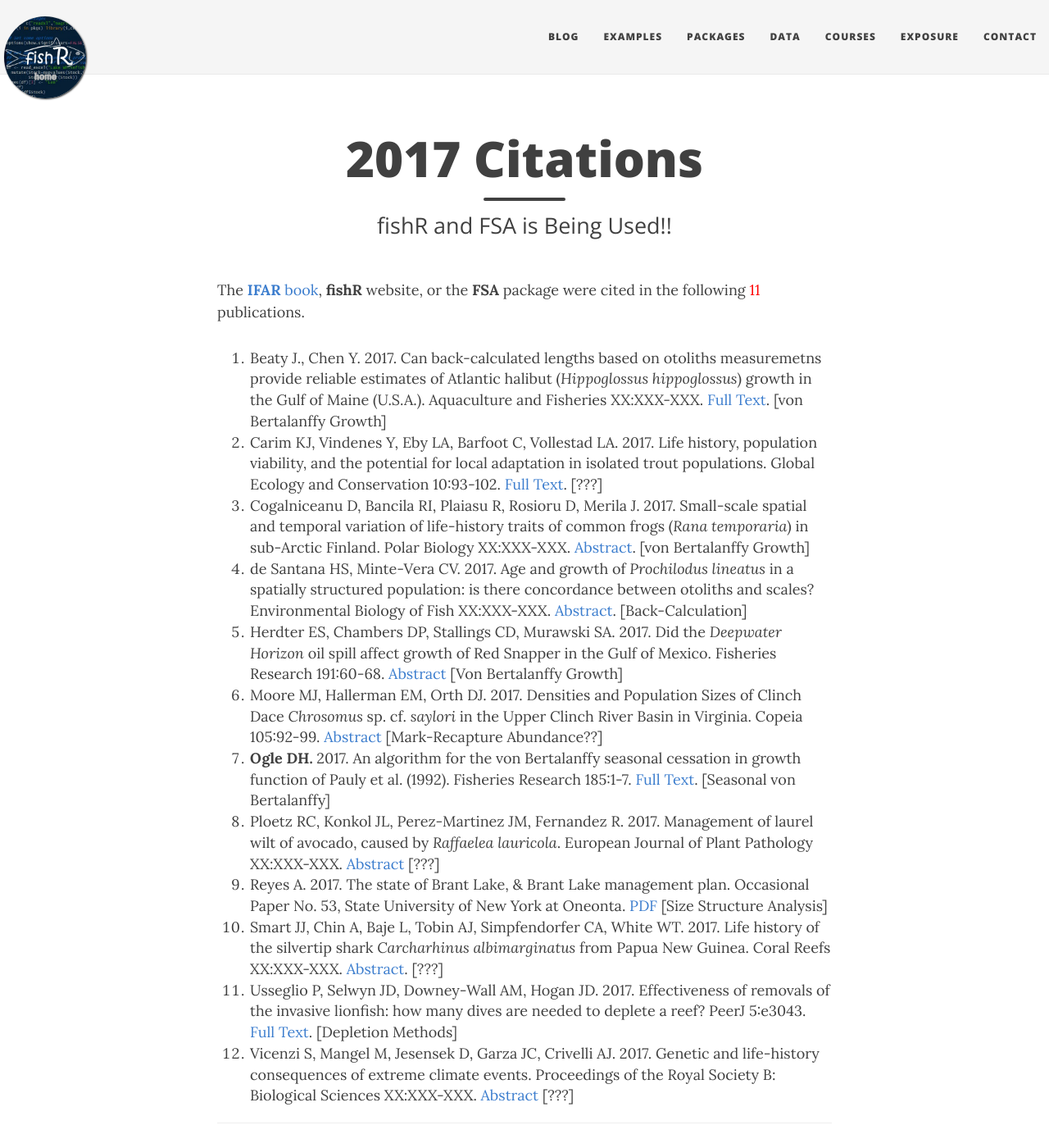
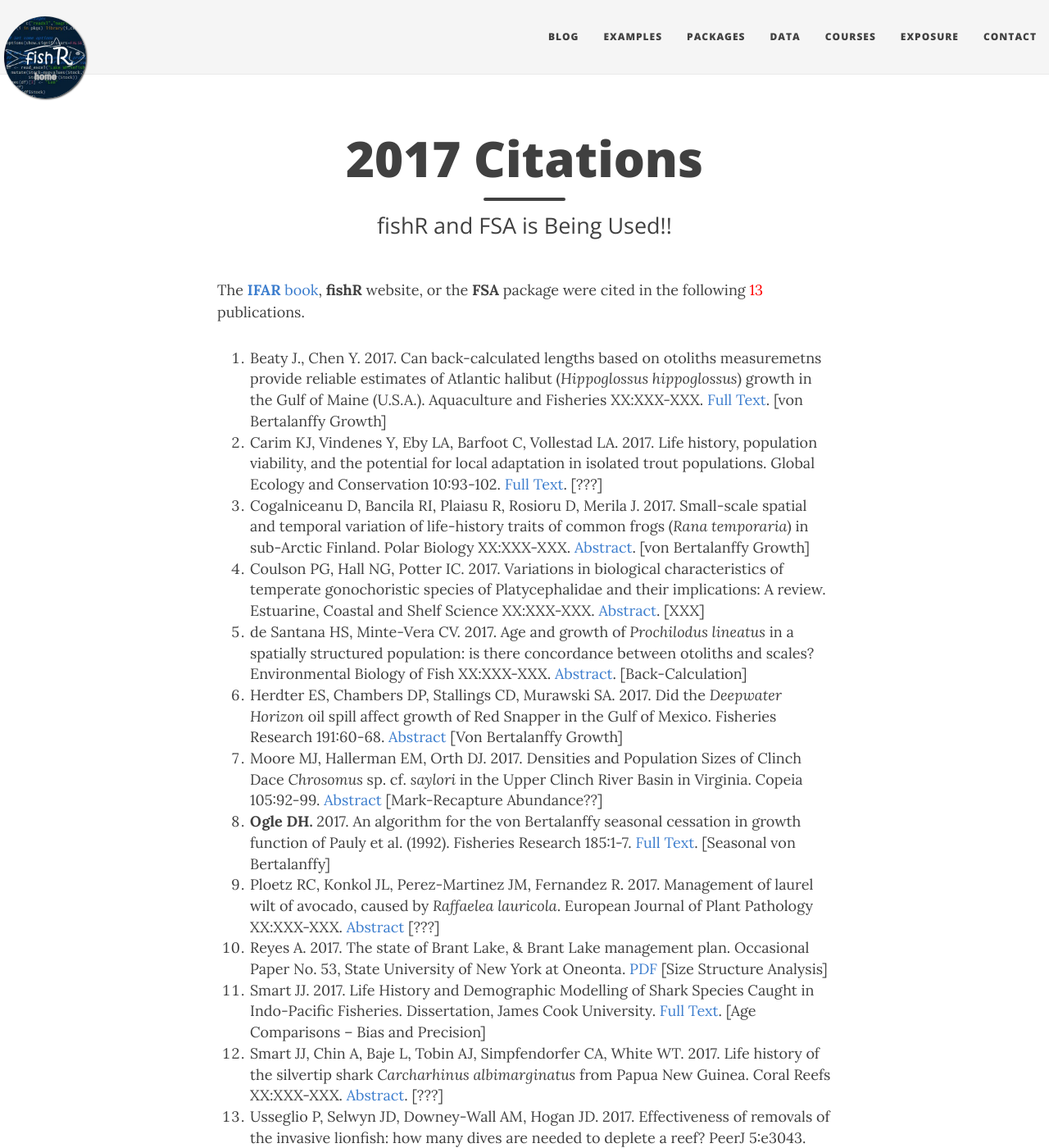
Before and after one commit to droglenc/fishR, a Jekyll site: the page built from exposure/exposure-citations17.md, in a window 1280 px wide and 1400 px high. Shown: the whole window at 82% size. Built offline with Jekyll 4.4.1, drawn with Linux system fonts in a browser that asks for light colours; nearby versions of some CDN libraries.

Commit message:
Added citations

```diff
--- a/exposure/exposure-citations17.md
+++ b/exposure/exposure-citations17.md
@@ -5,17 +5,20 @@ subtitle: fishR and FSA is Being Used!!
 css: "/css/exposure-citation.css"
 ---
 
-The [**IFAR** book](http://derekogle.com/IFAR/), **fishR** website, or the **FSA** package were cited in the following <span id="contact-div">11</span> publications.
+The [**IFAR** book](http://derekogle.com/IFAR/), **fishR** website, or the **FSA** package were cited in the following <span id="contact-div">13</span> publications.
 
 1. Beaty J., Chen Y. 2017. Can back-calculated lengths based on otoliths measuremetns provide reliable estimates of Atlantic halibut (*Hippoglossus hippoglossus*) growth in the Gulf of Maine (U.S.A.). Aquaculture and Fisheries XX:XXX-XXX. [Full Text](http://www.sciencedirect.com/science/article/pii/S2468550X17300023). [von Bertalanffy Growth]
 1. Carim KJ, Vindenes Y, Eby LA, Barfoot C, Vollestad LA. 2017. Life history, population viability, and the potential for local adaptation in isolated trout populations. Global Ecology and Conservation 10:93-102. [Full Text](http://www.sciencedirect.com/science/article/pii/S2351989416301457). [???]
 1. Cogalniceanu D, Bancila RI, Plaiasu R, Rosioru D, Merila J. 2017. Small-scale spatial and temporal variation of life-history traits of common frogs (*Rana temporaria*) in sub-Arctic Finland. Polar Biology XX:XXX-XXX. [Abstract](http://link.springer.com/article/10.1007/s00300-017-2081-8). [von Bertalanffy Growth]
+1. Coulson PG, Hall NG, Potter IC. 2017. Variations in biological characteristics of temperate gonochoristic species of Platycephalidae and their implications: A review. Estuarine, Coastal and Shelf Science XX:XXX-XXX. [Abstract](http://www.sciencedirect.com/science/article/pii/S0272771416307740). [XXX]
 1. de Santana HS, Minte-Vera CV. 2017. Age and growth of *Prochilodus lineatus* in a spatially structured population: is there concordance between otoliths and scales? Environmental Biology of Fish XX:XXX-XXX.  [Abstract](http://link.springer.com/article/10.1007/s10641-017-0574-5). [Back-Calculation]
 1. Herdter ES, Chambers DP, Stallings CD, Murawski SA. 2017. Did the *Deepwater Horizon* oil spill affect growth of Red Snapper in the Gulf of Mexico. Fisheries Research 191:60-68. [Abstract](http://www.sciencedirect.com/science/article/pii/S0165783617300656) [Von Bertalanffy Growth]
 1. Moore MJ, Hallerman EM, Orth DJ. 2017. Densities and Population Sizes of Clinch Dace *Chrosomus* sp. cf. *saylori* in the Upper Clinch River Basin in Virginia. Copeia 105:92-99. [Abstract](http://www.bioone.org/doi/abs/10.1643/CI-16-506) [Mark-Recapture Abundance??]
 1. **Ogle DH.**  2017.  An algorithm for the von Bertalanffy seasonal cessation in growth function of Pauly et al. (1992).  Fisheries Research 185:1-7.  [Full Text](http://www.sciencedirect.com/science/article/pii/S0165783616303137).  [Seasonal von Bertalanffy]
 1. Ploetz RC, Konkol JL, Perez-Martinez JM, Fernandez R. 2017. Management of laurel wilt of avocado, caused by *Raffaelea lauricola*. European Journal of Plant Pathology XX:XXX-XXX. [Abstract](http://link.springer.com/article/10.1007/s10658-017-1173-1) [???]
 1. Reyes A. 2017. The state of Brant Lake, & Brant Lake management plan. Occasional Paper No. 53, State University of New York at Oneonta. [PDF](http://www.oneonta.edu/academics/biofld/PUBS/OP/OP-53-Reyes-BrantLake.pdf) [Size Structure Analysis]
+1. Smart JJ. 2017. Life History and Demographic Modelling of Shark
+Species Caught in Indo-Pacific Fisheries. Dissertation, James Cook University. [Full Text](https://www.researchgate.net/profile/Jonathan_Smart/publication/315382513_Life_history_and_demographic_modelling_of_shark_species_caught_in_Indo-Pacific_fisheries/links/58cf595492851c374e170527/Life-history-and-demographic-modelling-of-shark-species-caught-in-Indo-Pacific-fisheries.pdf). [Age Comparisons -- Bias and Precision]
 1. Smart JJ, Chin A, Baje L, Tobin AJ, Simpfendorfer CA, White WT. 2017. Life history of the silvertip shark *Carcharhinus albimarginatus* from Papua New Guinea. Coral Reefs XX:XXX-XXX. [Abstract](http://link.springer.com/article/10.1007/s00338-016-1533-x). [???]
 1. Usseglio P, Selwyn JD, Downey-Wall AM, Hogan JD. 2017. Effectiveness of removals of the invasive lionfish: how many dives are needed to deplete a reef? PeerJ 5:e3043. [Full Text](https://peerj.com/articles/3043/). [Depletion Methods]
 1. Vicenzi S, Mangel M, Jesensek D, Garza JC, Crivelli AJ. 2017. Genetic and life-history consequences of extreme climate events. Proceedings of  the Royal Society B: Biological Sciences  XX:XXX-XXX. [Abstract](http://rspb.royalsocietypublishing.org/content/284/1848/20162118) [???]
```
